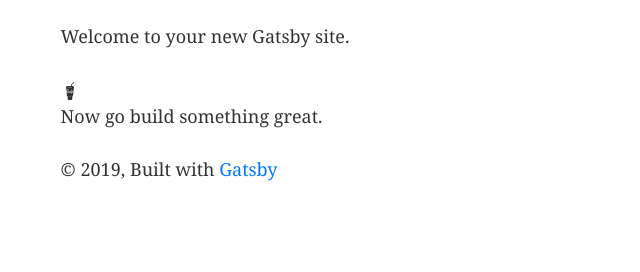
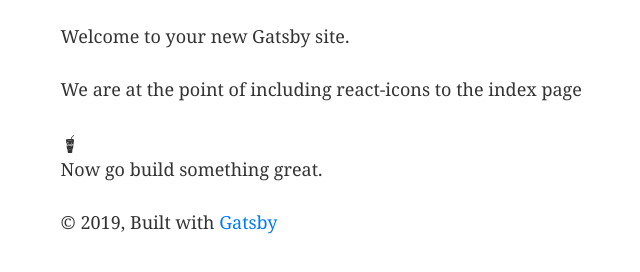
Before and after one commit to josper0544/gatsby-coffeeshop-project, a Gatsby site: page / in a window 1280 px wide. Shown: the part 48-320 px from the top of the page, without its empty margins (119-759 px from the left). Built offline with nearby package versions, Linux system fonts and the light colour scheme; Gatsby itself is replaced by a stand-in of ours.

Commit message:
Added react-icons to index.js

```diff
--- a/src/pages/index.js
+++ b/src/pages/index.js
@@ -11,6 +11,7 @@ const IndexPage = () => (
     <SEO title="Home" keywords={[`gatsby`, `application`, `react`]} />
     <h1>Hi people</h1>
     <p>Welcome to your new Gatsby site.</p>
+    <p>We are at the point of including react-icons to the index page</p>
     <FaGulp />
     <p>Now go build something great.</p>
     <div style={{ maxWidth: `300px`, marginBottom: `1.45rem` }}>
```
